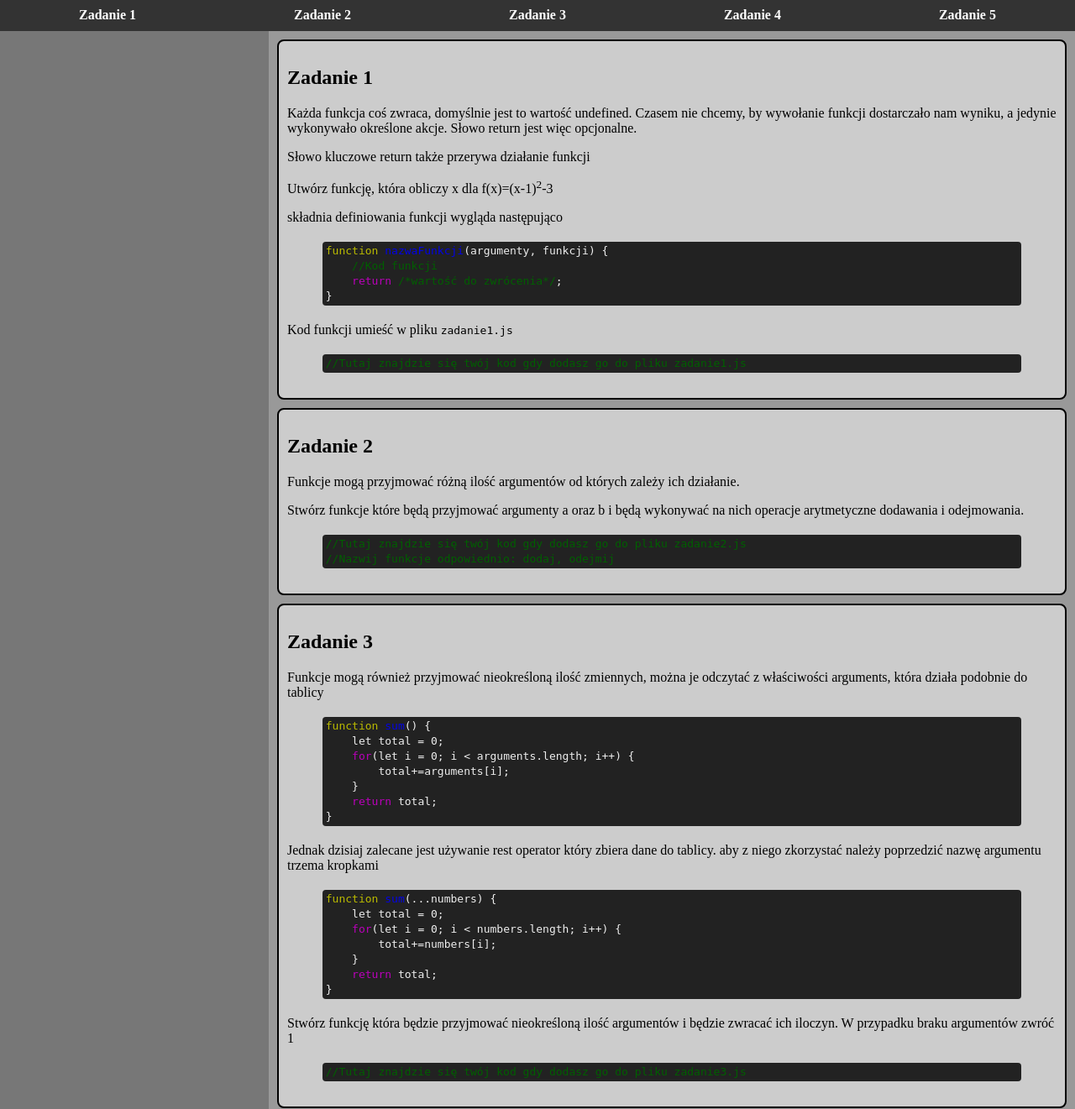
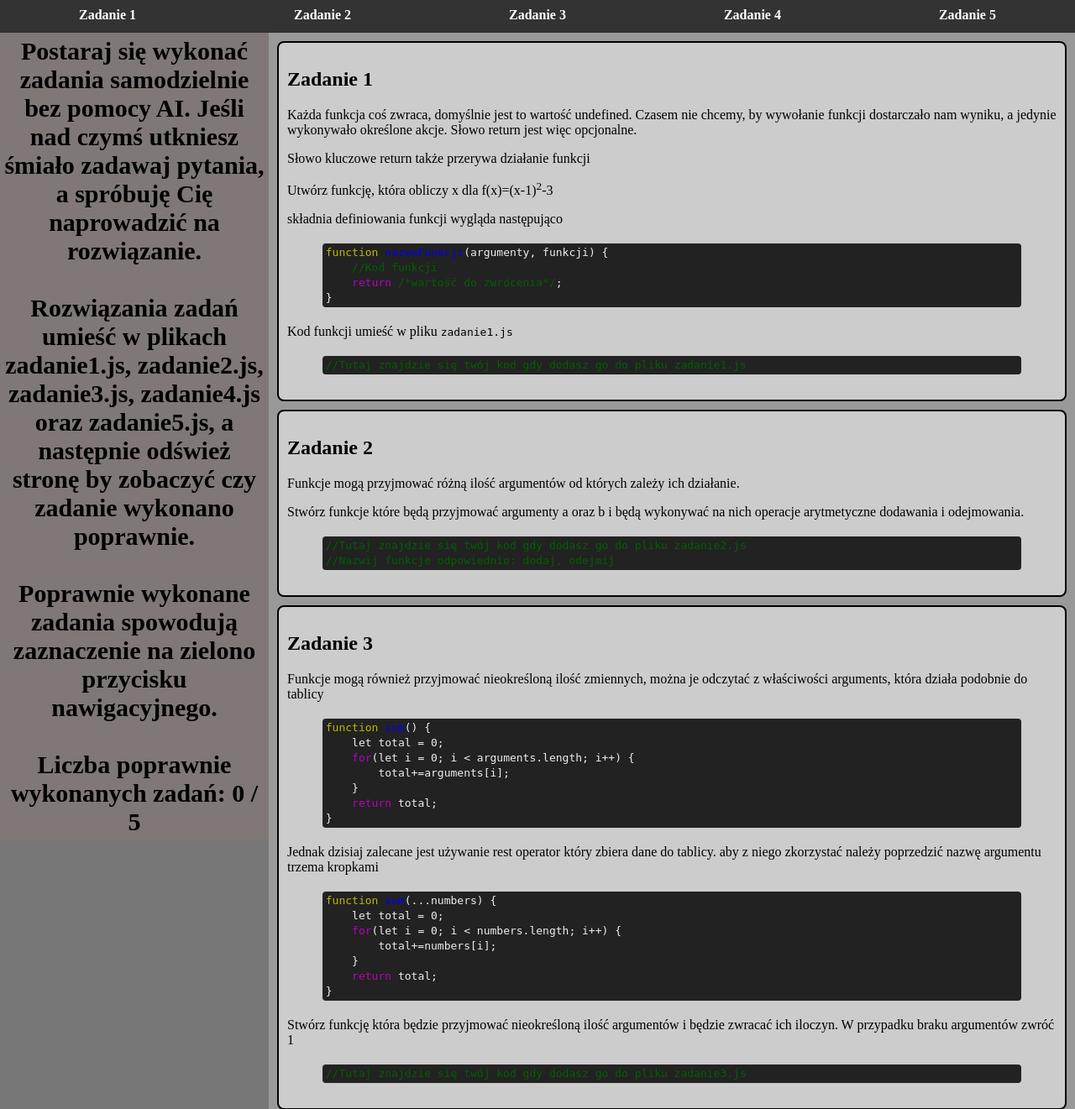
Before and after one commit to Estremo102/Aplikacje-Internetowe, a PHP site: page / in a window 1280 px wide. Shown: the part 91-1412 px from the top of the page at 84% size. Run offline with PHP 8.4, Linux system fonts and the light colour scheme.

Commit message:
funkcje js

```diff
--- a/Funkcje/index.html
+++ b/Funkcje/index.html
@@ -29,7 +29,11 @@
     </div>
     <div class="content">
         <aside>
-            <div></div>
+            <div>
+                Postaraj się wykonać zadania samodzielnie bez pomocy AI. Jeśli nad czymś utkniesz śmiało zadawaj pytania, a spróbuję Cię naprowadzić na rozwiązanie. <br><br>
+                Rozwiązania zadań umieść w plikach zadanie1.js, zadanie2.js, zadanie3.js, zadanie4.js oraz zadanie5.js, a następnie odśwież stronę by zobaczyć czy zadanie wykonano poprawnie. <br><br>
+                Poprawnie wykonane zadania spowodują zaznaczenie na zielono przycisku nawigacyjnego.
+            </div>
         </aside>
         <main>
             <section id="zadanie1">
--- a/Funkcje/script.js
+++ b/Funkcje/script.js
@@ -94,11 +94,13 @@ window.onload = function() {
             } catch { return false; }
         }
     ];
-
+    let correct = 0;
     const navLinks = document.querySelectorAll('nav ul li');
     checks.forEach((check, i) => {
         if (check()) {
             navLinks[i].classList.add('done');
+            correct++;
         }
     });
+    document.querySelector('aside div').innerHTML += `<br><br>Liczba poprawnie wykonanych zadań: ${correct} / 5`;
 }
--- a/Funkcje/style.css
+++ b/Funkcje/style.css
@@ -92,6 +92,18 @@ pre{
     background-color: #333;
     position: sticky;
     top: 0;
+    height: 40px;
+}
+
+aside div{
+    position: sticky;
+    height: auto;
+    top: 40px;
+    font-weight: 900;
+    font-size: 30px;
+    padding: 1.5%;
+    text-align: center;
+    background-color: #807777;
 }
 
 nav ul{
```
